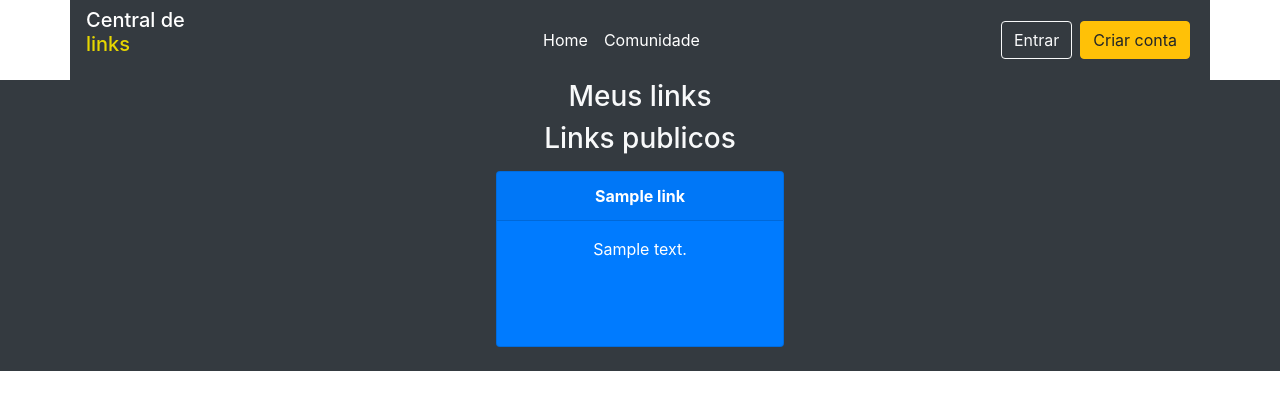
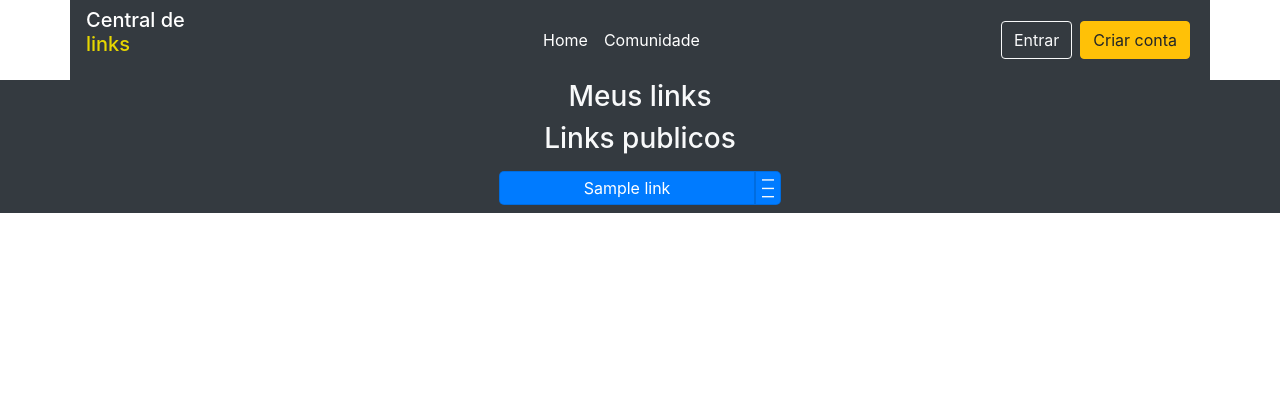
Before and after one commit to DaniloAlvesB/links_funcionais, a Flask app: template app/templates/links.html in a window 1280 px wide. Shown: the top 410 px of the page. Run offline with Flask 2, Linux system fonts and the light colour scheme; the template is opened without the code that fills it: values that come from a table or form of the project are taken from there, others are empty; tables that the repository leaves empty hold one stand-in row (values such as "Sample post"); some libraries are stand-ins or nearby versions.

Commit message:
Correções

```diff
--- a/app/templates/links.html
+++ b/app/templates/links.html
@@ -7,7 +7,7 @@
 <style>
 
     .bt_action{
-        opacity: 0;
+        opacity: 0.5;
         transition-timing-function: ease;
         transition-duration: 0.5s;
     }
@@ -30,8 +30,17 @@
     a{
         text-decoration: none;
         color: white;
+        cursor: pointer;
+        user-select: none;
         transition-timing-function: ease;
         transition-duration: 0.2s;
+    }
+
+    a:hover{
+        text-decoration: none;
+        color: rgb(0, 247, 255);
+        transform: scale(1.02);
+        border-radius: 5px 5px 0px 0px;
     }
 
 
@@ -60,8 +69,37 @@
             {% for l in links %}
                 {% if l.user_id == current_user.id %}
 
-                <div id="buttnos" class="d-flex flex-column m-2">
-                    <!-- <a href="{{ l.link }}" style="text-decoration: none; margin: 0.3rem" class="bg_c" target="_blank"> -->
+                <div class="ds-flex flex-column text-center ">
+                    <div id="buttnos" class="d-flex flex-wrap m-2">
+                        {% if l.public == 'Nao' %}
+                            <a href="{{ l.link }}" class="card p-1 bg-info text-center" style="min-width: 16rem; max-width: 16rem;  border-radius: 5px 0px 0px 5px" target="_blank">{{ l.name }}</a>
+                            <a class="card bg-info text-center bt" style="writing-mode: vertical-rl; border-radius: 0px 5px 5px 0px" onclick="Mudarestado('{{ l.id }}')">l l l</a>
+                        {% else %}
+                            <a href="{{ l.link }}" class="card p-1 bg-success text-center" style="min-width: 16rem; max-width: 16rem;  border-radius: 5px 0px 0px 5px" target="_blank">{{ l.name }}</a>
+                            <a class="card bg-success text-center bt" style="writing-mode: vertical-rl; border-radius: 0px 5px 5px 0px" onclick="Mudarestado('{{ l.id }}')">l l l</a>
+                        {% endif %}
+                    </div>
+                    <div id="{{ l.id }}" style="display: none; border-radius: 5px; min-width: 17.6rem; max-width: 17.6rem; margin-top: -13px" class="bg-secondary ml-2">
+                        <div class="card-body p-2 m-2">
+                            {% if l.descricao != None %}
+                                <p class="card-text">{{ l.descricao }}</p>
+                            {% else %}
+                                <p class="card-text">Sem descrição</p>
+                            {% endif %}
+                        </div>
+                        <form class="d-flex flex-wrap justify-content-between bt_action card-header" method="post" action="submit">
+                            <a href="/remove/link/{{ l.id }}" id="id_user" name="id_user" class="btn btn-danger">Apagar</a>
+                            {% if l.public == 'Sim' %}
+                                <p style="color:rgb(0, 247, 255)">Público</p>
+                            {% else %}
+                                <p>Privado</p>
+                            {%endif%}
+                            <a href="/edit/link/{{ l.id }}" id="id_user" name="id_user" class="btn btn-warning">Editar</a>
+                        </form>
+                    </div>
+                </div>
+
+                <!-- <div id="buttnos" class="d-flex flex-column m-2">
                         {% if l.public == 'Sim' %}
                             <div class="card text-white mb-3 text-center bg-success" style="max-width: 18rem; min-width: 18rem; max-height: 11rem; min-height: 11rem;">
                         {% else %}
@@ -86,7 +124,10 @@
                             <a href="/edit/link/{{ l.id }}" id="id_user" name="id_user" class="btn btn-warning">Editar</a>
                         </form>
                     </div>
-                </div>
+                </div> -->
+                <!-- <div class="card text-white m-2 text-center bg-success bt_action" style="min-width: 10px; max-height: 3rem;">
+                    <iframe src="{{ l.link }}" frameborder="0"></iframe>
+                </div> -->
 
             {% endif %}
         {% endfor %}
@@ -103,11 +144,12 @@
             {% for l in links %}
                 {% if l.user_id == 1 %}
 
-                <div id="buttnos" class="d-flex flex-column m-2">
-                    <!-- <a href="{{ l.link }}" style="text-decoration: none; margin: 0.3rem" class="bg_c" target="_blank"> -->
-                        <div class="card text-white mb-3 text-center bg-primary" style="max-width: 18rem; min-width: 18rem; max-height: 11rem; min-height: 11rem;">
-                            <a href="{{ l.link }}" class="a_text" target="_blank"><div class="card-header" style="font-weight: bold; text-decoration: none; color: white">{{ l.name }}</div></a>
-
+                <div class="ds-flex flex-column text-center ">
+                    <div id="buttnos" class="d-flex flex-wrap m-2">
+                        <a href="{{ l.link }}" class="card p-1 bg-primary text-center" style="min-width: 16rem; max-width: 16rem;  border-radius: 5px 0px 0px 5px" target="_blank">{{ l.name }}</a>
+                        <a class="card bg-primary text-center bt" style="writing-mode: vertical-rl; border-radius: 0px 5px 5px 0px" onclick="Mudarestado('{{ l.id }}')">l l l</a>
+                    </div>
+                    <div id="{{ l.id }}" style="display: none; border-radius: 5px; min-width: 17.6rem; max-width: 17.6rem; margin-top: -13px" class="bg-secondary ml-2">
                         <div class="card-body p-2 m-2">
                             {% if l.descricao != None %}
                                 <p class="card-text">{{ l.descricao }}</p>
@@ -115,7 +157,7 @@
                                 <p class="card-text">Sem descrição</p>
                             {% endif %}
                         </div>
-                        <form class="d-flex flex-wrap justify-content-between bt_action card-header" style="margin-top: -50px;" method="post" action="submit">
+                        <form class="d-flex flex-wrap justify-content-between bt_action card-header" method="post" action="submit">
                             <a href="{{ l.link }}" id="id_user" name="id_user" class="btn btn-warning" target="_blank">Visitar</a>
                         </form>
                     </div>
@@ -126,5 +168,14 @@
     </div>
 </div>
 
+<script>
+    function Mudarestado(el){
+        var display = document.getElementById(el).style.display;
+        if(display == "none")
+            document.getElementById(el).style.display = 'block';
+        else
+            document.getElementById(el).style.display = 'none';
+    }
+</script>
 
 {% endblock %}
```
Also changed, not shown: app/models/tables.py (+7 -0 lines). Lines whose indentation alone changed are shown as unchanged.
